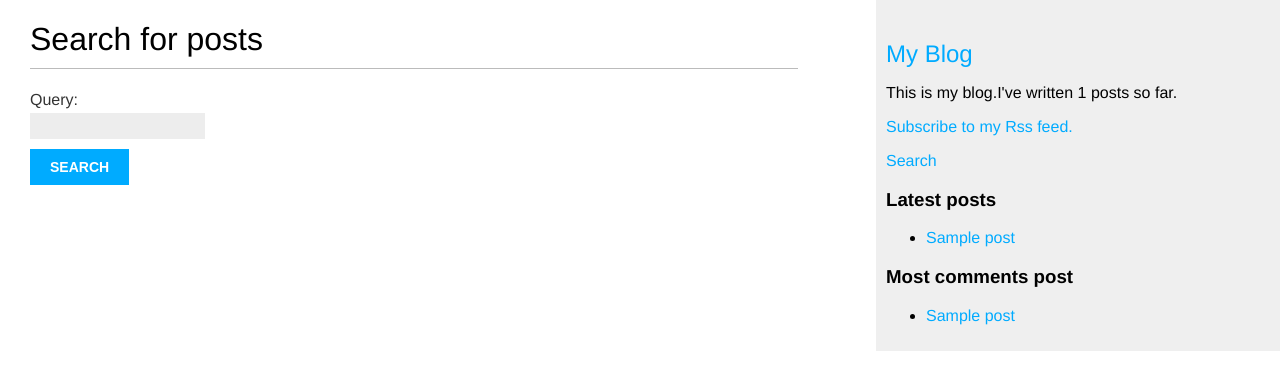
After one commit to wuxinpy/django3, a Django app: page /blog/search/ in a window 1280 px wide. The commit adds this page. Shown: the top 390 px of the page. Run offline with Django 3.2, Linux system fonts and the light colour scheme; tables that the repository leaves empty hold one stand-in row (values such as "Sample post").

Commit message:
blog Done

```diff
--- /dev/null
+++ b/mysite/blog/forms.py
@@ -0,0 +1,18 @@
+from django import forms
+
+from .models import Comment
+
+class EmailPostForm(forms.Form):
+    name = forms.CharField(max_length=20)
+    email = forms.EmailField()
+    to = forms.EmailField()
+    comments = forms.CharField(required=False, widget=forms.Textarea)
+
+class CommentForm(forms.ModelForm):
+    class Meta:
+        model = Comment
+        fields = ['name', 'email', 'body']
+
+
+class SearchForm(forms.Form):
+    query = forms.CharField()
--- a/mysite/blog/models.py
+++ b/mysite/blog/models.py
@@ -2,6 +2,7 @@ from django.db import models
 from django.utils import timezone
 from django.contrib.auth.models import User
 from django.urls import reverse
+from taggit.managers import TaggableManager
 
 # Create your models here.
 
@@ -27,6 +28,7 @@ class Post(models.Model):
 
     objects = models.Manager()
     published = PublishedManager()
+    tags = TaggableManager()
 
     class Meta:
         ordering = ('-publish',)
@@ -39,3 +41,20 @@ class Post(models.Model):
                                                  self.publish.month,
                                                  self.publish.day,
                                                  self.slug])
+
+
+class Comment(models.Model):
+    post = models.ForeignKey(Post, on_delete=models.CASCADE, related_name='comments')
+    name = models.CharField(max_length=20)
+    email = models.EmailField()
+    body = models.TextField()
+    created = models.DateTimeField(auto_now_add=True)
+    updated = models.DateTimeField(auto_now=True)
+    active = models.BooleanField(default=True)
+
+
+    class Meta:
+        ordering = ('created',)
+
+    def __str__(self):
+        return f"Comment by {self.name} on {self.post}"
--- a/mysite/blog/templates/blog/base.html
+++ b/mysite/blog/templates/blog/base.html
@@ -1,3 +1,4 @@
+{% load blog_tags %}
 {% load static %}
 <!DOCTYPE html>
 <html lang="en">
@@ -12,8 +13,21 @@
     {% endblock %}
 </div>
 <div id="sidebar">
-    <h2>My Blog</h2>
-    <p>This is my blog.</p>
+    <h2><a href="{% url 'blog:post_list' %}">My Blog</a> </h2>
+    <p>This is my blog.I've written {% total_posts %} posts so far.</p>
+    <p><a href="{% url 'post_feed' %}">Subscribe to my Rss feed.</a> </p>
+    <p><a href="{% url 'blog:post_search' %}">Search</a> </p>
+    <h3>Latest posts</h3>
+    {% show_latest_posts 3 %}
+    <h3>Most comments post</h3>
+    {% get_most_commented_posts as most_commented_posts %}
+    <ul>
+        {% for post in most_commented_posts %}
+        <li>
+            <a href="{{ post_get_absolute_url }}">{{ post.title }}</a>
+        </li>
+        {% endfor %}
+    </ul>
 </div>
 </body>
 </html>
--- /dev/null
+++ b/mysite/blog/templates/blog/post/latest_posts.html
@@ -0,0 +1,7 @@
+<ul>
+  {% for post in latest_posts %}
+  <li>
+    <a href="{{ post.get_absolute_url }}">{{ post.title }}</a>
+  </li>
+  {% endfor %}
+</ul>
--- /dev/null
+++ b/mysite/blog/templates/blog/post/search.html
@@ -0,0 +1,28 @@
+{% extends 'blog/base.html' %}
+{% load blog_tags %}
+
+{% block title %}Search{% endblock %}
+
+{% block content %}
+{% if query %}
+<h1>Posts containing "{{ query }}"</h1>
+<h3>
+    {% with results.count as total_results %}
+    Found {{ total_results }} results {{ total_results|pluralize }}
+    {% endwith %}
+</h3>
+{% for post in results %}
+<h4><a href="{{ post.get_absolute_url }}">{{ post.title }}</a> </h4>
+{{ post.body|markdown|truncatewords_html:5 }}
+{% empty %}
+<p>There are no results for your query</p>
+{% endfor %}
+<p><a href="{% url 'blog:post_search' %}">Search again</a> </p>
+{% else %}
+<h1>Search for posts</h1>
+<form method="get">
+    {{ form.as_p }}
+    <input type="submit" value="Search">
+</form>
+{% endif %}
+{% endblock %}
--- /dev/null
+++ b/mysite/blog/templatetags/blog_tags.py
@@ -0,0 +1,26 @@
+from django import template
+from django.utils.safestring import mark_safe  # 将结果标记为安全的HTML
+import markdown
+from django.db.models import Count
+from ..models import Post
+
+register = template.Library()  # 模板标签需要定义register作为有效的标签库
+
+@register.simple_tag  # 简单标签，处理数据返回字符串
+def total_posts():    # 默认使用函数名作为标签名
+    return Post.published.count()
+
+
+@register.inclusion_tag('blog/post/latest_posts.html')  # 处理数据返回显示的模板
+def show_latest_posts(count=5):
+    latest_posts = Post.published.order_by('-publish')[:count]
+    return {'latest_posts': latest_posts}
+
+@register.simple_tag
+def get_most_commented_posts(count=5):
+    return Post.published.annotate(total_comments=Count('comments')).order_by('-total_comments')[:count]
+
+
+@register.filter(name='markdown')
+def markdown_format(text):
+    return mark_safe(markdown.markdown(text))
--- a/mysite/blog/urls.py
+++ b/mysite/blog/urls.py
@@ -4,7 +4,10 @@ from . import views
 app_name = 'blog'
 
 urlpatterns = [
-    # path('', views.post_list, name='post_list'),
+    path('', views.post_list, name='post_list'),
+    path('tag/<slug:tag_slug>/', views.post_list, name='post_list_by_tag'),
     path('<int:year>/<int:month>/<int:day>/<slug:post>/', views.post_detail, name='post_detail'),
-    path('', views.PostListView.as_view(), name='post_list'),
+    # path('', views.PostListView.as_view(), name='post_list'),
+    path('<int:post_id>/share/', views.post_share, name='post_share'),
+    path('search/', views.post_search, name='post_search'),
 ]
--- a/mysite/blog/views.py
+++ b/mysite/blog/views.py
@@ -1,11 +1,21 @@
 from django.shortcuts import render, get_object_or_404
 from django.core.paginator import Paginator, EmptyPage, PageNotAnInteger
 from django.views.generic import ListView
-from .models import Post
+from django.db.models import Count
+from django.contrib.postgres.search import SearchVector, SearchQuery, SearchRank
+from django.contrib.postgres.search import TrigramSimilarity
+from taggit.models import Tag
+
+from .models import Post, Comment
+from .forms import EmailPostForm, CommentForm, SearchForm
 
 # Create your views here.
-def post_list(request):
+def post_list(request, tag_slug=None):
     objects = Post.published.all()
+    tag = None
+    if tag_slug:
+        tag = get_object_or_404(Tag, slug=tag_slug)
+        objects = objects.filter(tags__in=[tag])
     paginator = Paginator(objects, 2)  # 每页有2个
     page = request.GET.get('page')
     try:
@@ -14,6 +24,12 @@ def post_list(request):
         posts = paginator.page(1)
     except EmptyPage:
         posts = paginator.page(paginator.num_pages)
+
+    # m = Post.objects.filter(body__search='django')  # postgres 简单查询
+    # print(m)
+
+    n = Post.objects.annotate(search=SearchVector('title', 'body'),).filter(search='django')
+    print(n)
     return render(request, 'blog/post/list.html', locals())
 
 
@@ -23,7 +39,52 @@ def post_detail(request, year, month, day, post):
                              publish__year=year,
                              publish__month=month,
                              publish__day=day)
+    comments = post.comments.filter(active=True)
+    new_comment = None
+    if request.method == 'POST':
+        comment_form = CommentForm(data=request.POST)
+        if comment_form.is_valid():
+            new_comment = comment_form.save(commit=False)
+            new_comment.post = post
+            new_comment.save()
+    else:
+        comment_form = CommentForm()
+    post_tags_ids = post.tags.values_list('id', flat=True)
+    similar_posts = Post.published.filter(tags__in=post_tags_ids).exclude(id=post.id)
+    similar_posts = similar_posts.annotate(same_tags=Count('tags')).order_by('-same_tags', '-publish')[:4]
     return render(request, 'blog/post/detail.html', locals())
+
+from django.core.mail import send_mail
+
+def post_share(request, post_id):
+    post = get_object_or_404(Post, id=post_id, status='published')
+    sent = False
+    if request.method == 'POST':
+        form = EmailPostForm(request.POST)
+        if form.is_valid():
+            cd = form.cleaned_data
+            post_url = request.build_absolute_uri(post.get_absolute_url())
+            subject = f"{cd['name']} recommends you read {post.title}"
+            message = f"Read {post.title} at {post_url}\n\n"
+            send_mail(subject, message, 'admin@myblog.com', {cd['to']})
+            sent = True
+    else:
+        form = EmailPostForm()
+    return render(request, 'blog/post/share.html', locals())
+
+def post_search(request):
+    form = SearchForm()
+    query = None
+    results = []
+    if 'query' in request.GET:
+        form = SearchForm(request.GET)
+        if form.is_valid():
+            query = form.cleaned_data['query']
+            search_vector = SearchVector('title', 'body')
+            search_query = SearchQuery(query)
+            results = Post.objects.annotate(search=search_vector, rank=SearchRank(search_vector, search_query)).filter(search=search_query).order_by('-rank')
+    print(query)
+    return render(request, 'blog/post/search.html', locals())
 
 class PostListView(ListView):
     queryset = Post.published.all()
--- a/mysite/mysite/urls.py
+++ b/mysite/mysite/urls.py
@@ -15,8 +15,17 @@ Including another URLconf
 """
 from django.contrib import admin
 from django.urls import path, include
+from django.contrib.sitemaps.views import sitemap
+from blog.sitemaps import PostSitemap
+from blog.feed import LatestPostFeed
+
+sitemaps = {
+    'posts': PostSitemap,
+}
 
 urlpatterns = [
     path('admin/', admin.site.urls),
     path('blog/', include('blog.urls', namespace='blog')),
+    path('sitemap.xml', sitemap, {'sitemaps': sitemaps}, name='django.contrib.sitemap.views.sitemap'),
+    path('feed/', LatestPostFeed(), name='post_feed'),
 ]
```
Also changed, not shown: mysite/blog/admin.py (+8 -1 lines), mysite/blog/feed.py (added, +19 -0 lines), mysite/blog/sitemaps.py (added, +13 -0 lines), mysite/blog/templates/blog/post/detail.html (+43 -0 lines), mysite/blog/templates/blog/post/list.html (+14 -2 lines), mysite/blog/templates/blog/post/share.html (added, +17 -0 lines), mysite/mysite/settings.py (+36 -3 lines), notrbook.md (+10 -0 lines), mysite/blog/migrations/0002_comment.py (added), mysite/blog/migrations/0003_post_tags.py (added), mysite/blog/templatetags/__init__.py (added).
